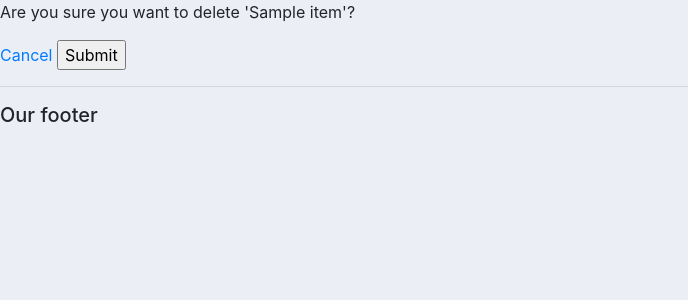
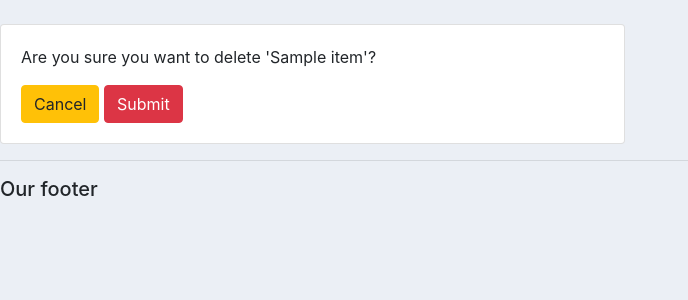
Before and after one commit to quynhnle135/customer-management-app, a Django app: template crm/accounts/templates/accounts/delete.html in a window 1280 px wide. Shown: the part 56-356 px from the top of the page, without its empty margins (0-688 px from the left). Run offline with Django 4.2, Linux system fonts and the light colour scheme; the template is opened without the code that fills it: most values are stand-ins (such as "Sample title", 1, 10 or a date in 2020).

Commit message:
Added style and button for Order form and Delete form

```diff
--- a/crm/accounts/templates/accounts/delete.html
+++ b/crm/accounts/templates/accounts/delete.html
@@ -1,10 +1,21 @@
 {% extends 'accounts/main.html' %}
 {% load static %}
 {% block content %}
-  <p>Are you sure you want to delete '{{item}}'?</p>
-  <form action="{% url 'delete_order' item.id %}" method="POST">
-    {% csrf_token %}
-    <a href="{% url 'home' %}">Cancel</a>
-    <input type="submit" name="Confirm">
-  </form>
+<br>
+<div class="row">
+  <div class="col-md-6">
+    <div class="card card-body">
+
+
+        <p>Are you sure you want to delete '{{item}}'?</p>
+        <form action="{% url 'delete_order' item.id %}" method="POST">
+          {% csrf_token %}
+          <a class="btn btn-warning" href="{% url 'home' %}">Cancel</a>
+          <input class="btn btn-danger" type="submit" name="Confirm">
+        </form>
+
+
+    </div>
+  </div>
+</div>
 {% endblock %}
```
Also changed, not shown: crm/accounts/templates/accounts/order_form.html (+13 -5 lines), crm/db.sqlite3.
